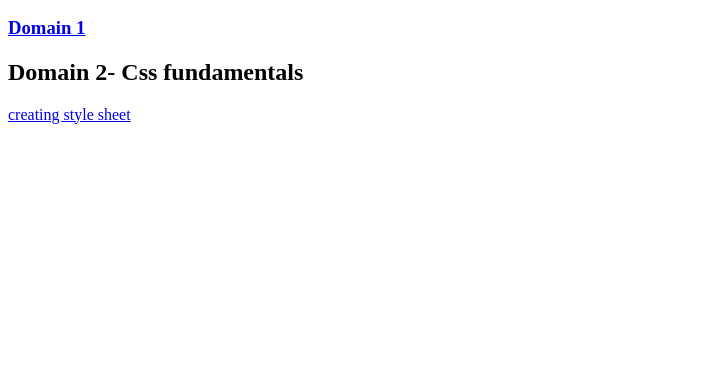
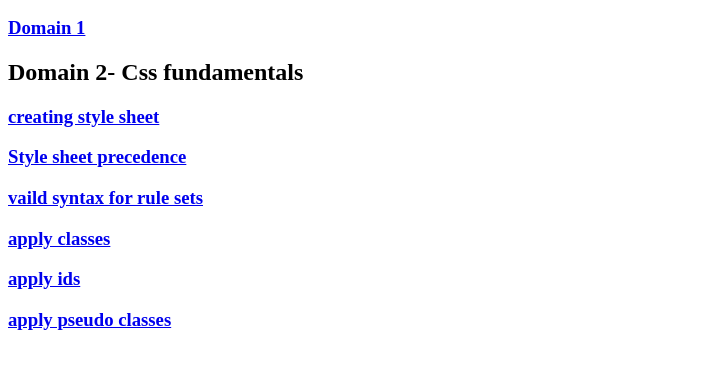
Before and after one commit to Djgomez22/certicate-exam.github.io, a plain HTML site: page index.html in a window 1280 px wide. Shown: the part 110-478 px from the top of the page, without its empty margins (0-722 px from the left). Drawn offline with Linux system fonts and the light colour scheme.

Commit message:
Domain 2

```diff
--- a/index.html
+++ b/index.html
@@ -21,7 +21,30 @@
 
 
   <h2> Domain 2- Css fundamentals   </h2>
-  <a href="Domain 2/MusicStore2/21a-index.html"> creating style sheet  <h3>
+  <h3>
+  <a href="Domain 2/MusicStore2/21a-index.html"> creating style sheet   </h3> </a>
+
+
+  <h3>
+  <a href="Domain 2/MusicStore2/21b-index.html"> Style sheet precedence   </a>
+  </h3>
+
+  <h3>
+  <a href="Domain 2/MusicStore2/22a-index.html"> vaild syntax for rule sets    </a>
+  </h3>
+
+  <h3>
+  <a href="Domain 2/MusicStore2/22b-books.html"> apply classes  </a>
+  </h3>
+
+  <h3>
+  <a href="Domain 2/MusicStore2/22b2-spotlight.html"> apply ids   </a>
+  </h3>
+
+  <h3>
+  <a href="Domain 2/MusicStore2/22b3-books.html"> apply pseudo classes   </a>
+  </h3>
+
 
 
 
```
